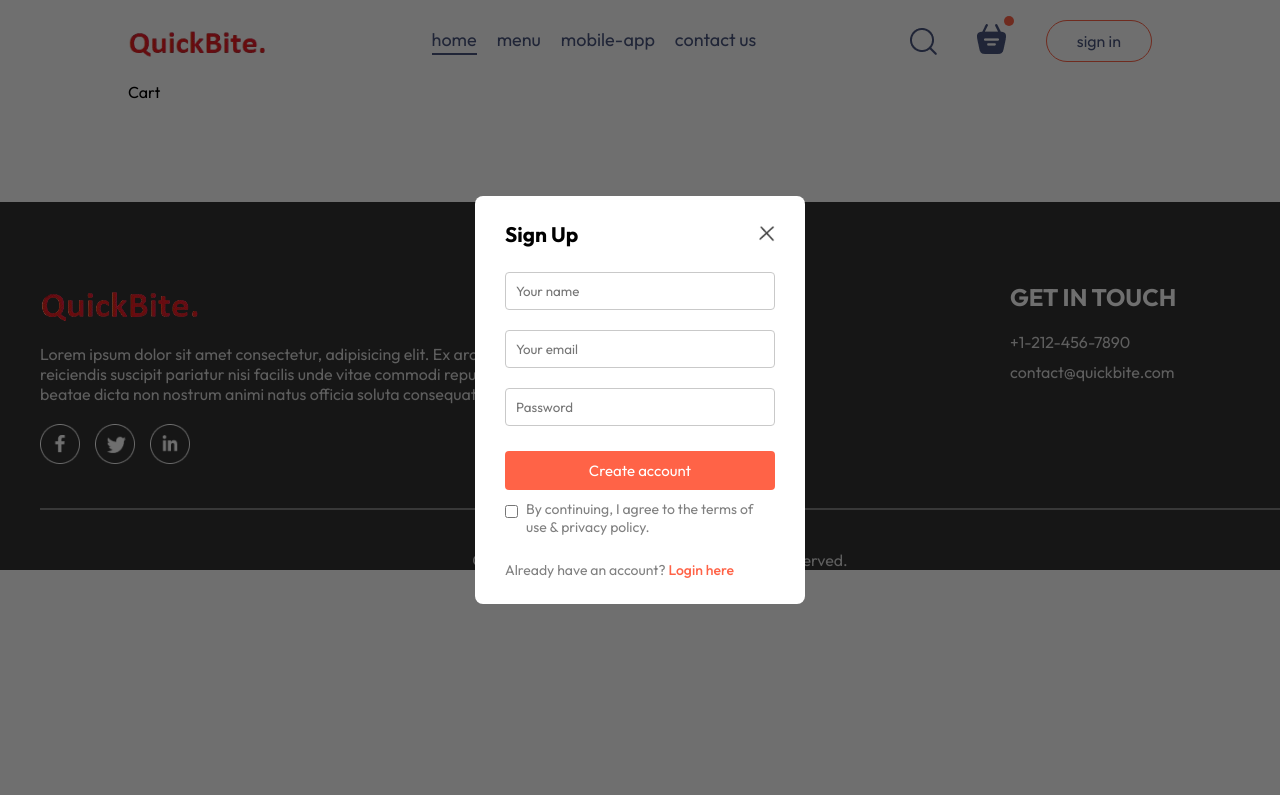
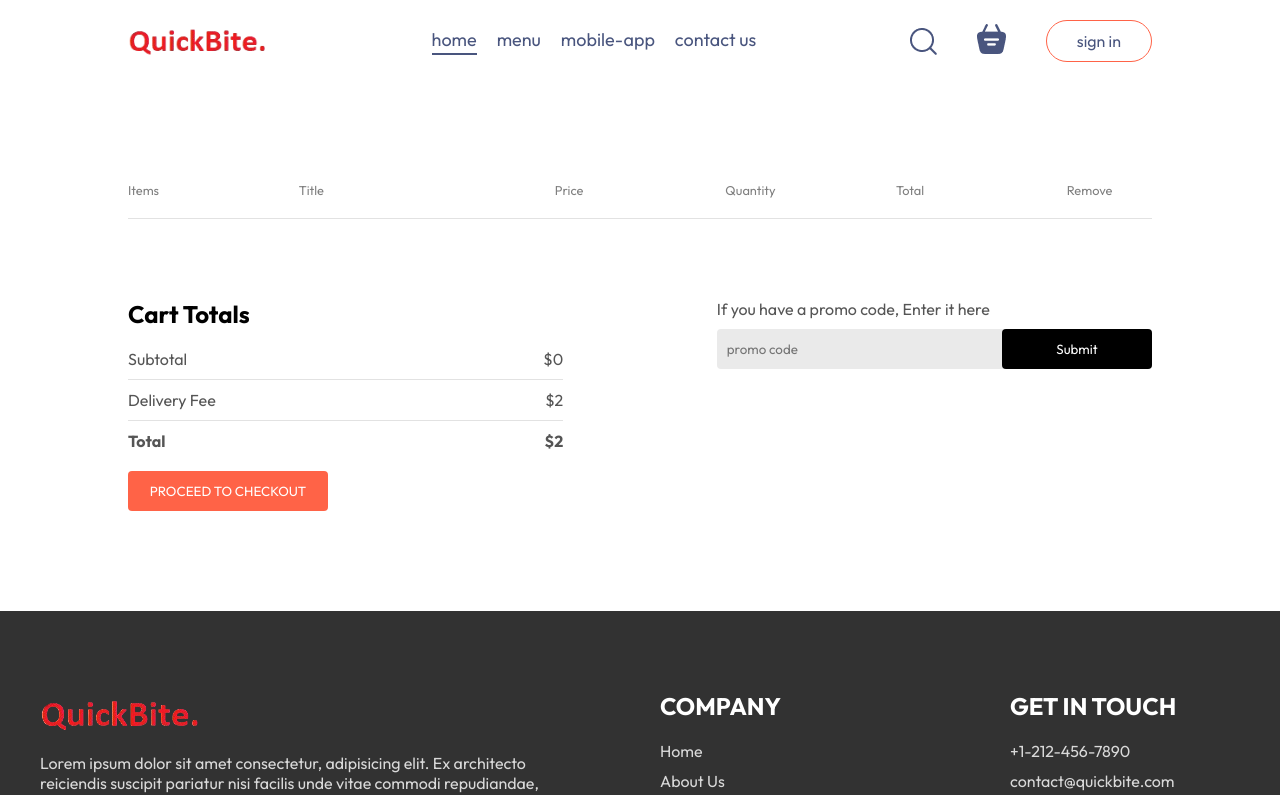
Before and after one commit to baskaranjeeva/eCom, a React (Vite) app: page /cart in a window 1280 px wide. Shown: the top 795 px of the page. Built offline with nearby package versions, Linux system fonts and the light colour scheme.

Commit message:
Create Cart page done

```diff
--- a/src/App.jsx
+++ b/src/App.jsx
@@ -9,7 +9,7 @@
 import LoginPopup from "./components/LoginPopup/LoginPopup";
 
 function App() {
-  const [showLogin, setShowLogin] = useState(true);
+  const [showLogin, setShowLogin] = useState(false);
 
   return (
     <>
--- a/src/components/LoginPopup/LoginPopup.jsx
+++ b/src/components/LoginPopup/LoginPopup.jsx
@@ -2,7 +2,7 @@
 import "./LoginPopup.css";
 import { assets } from "../../assets/assets";
 const LoginPopup = ({ setShowLogin }) => {
-  const [currState, setCurrState] = useState("Sign Up");
+  const [currState, setCurrState] = useState("Login");
   return (
     <div className="login-popup">
       <form action="" className="login-popup-container">
--- a/src/components/Navbar/Navbar.jsx
+++ b/src/components/Navbar/Navbar.jsx
@@ -1,13 +1,17 @@
-import React, { useState } from "react";
+import React, { useContext, useState } from "react";
 import "./Navbar.css";
 import { assets } from "../../assets/assets";
 import { Link } from "react-router-dom";
+import { StoreContext } from "../../context/StoreContext";
 const Navbar = ({ setShowLogin }) => {
   const [menu, setMenu] = useState("home");
+  const { getTotalCartAmount } = useContext(StoreContext);
 
   return (
     <div className="navbar">
-      <img src={assets.logo} alt="" className="logo" />
+      <Link to="/">
+        <img src={assets.logo} alt="" className="logo" />
+      </Link>
       <ul className="navbar-menu">
         <Link
           to="/"
@@ -41,8 +45,10 @@
       <div className="navbar-right">
         <img src={assets.search_icon} alt="" />
         <div className="navbar-search-icon">
-          <img src={assets.basket_icon} alt="" />
-          <div className="dot"></div>
+          <Link to="/cart">
+            <img src={assets.basket_icon} alt="" />
+          </Link>
+          <div className={getTotalCartAmount() === 0 ? "" : "dot"}></div>
         </div>
         <button
           onClick={() => {
--- a/src/context/StoreContext.jsx
+++ b/src/context/StoreContext.jsx
@@ -16,15 +16,23 @@
   const removeFromCart = (itemId) => {
     setCartItems((prev) => ({ ...prev, [itemId]: prev[itemId] - 1 }));
   };
-  useEffect(() => {
-    console.log(cartItems);
-  }, [cartItems]);
+  const getTotalCartAmount = () => {
+    let totalAmount = 0;
+    for (const item in cartItems) {
+      if (cartItems[item] > 0) {
+        let itemInfo = food_list.find((product) => product._id === item);
+        totalAmount += itemInfo.price * cartItems[item];
+      }
+    }
+    return totalAmount;
+  };
   const contextValue = {
     food_list,
     cartItems,
     setCartItems,
     addToCart,
     removeFromCart,
+    getTotalCartAmount,
   };
 
   return (
--- a/src/pages/Cart/Cart.css
+++ b/src/pages/Cart/Cart.css
@@ -0,0 +1,100 @@
+.cart {
+  margin: 100px 0px;
+}
+
+.cart-items-title {
+  display: grid;
+  grid-template-columns: 1fr 1.5fr 1fr 1fr 1fr 0.5fr;
+  align-items: center;
+  color: gray;
+  font-size: max(1vw, 12px);
+}
+.cart-items-item {
+  margin: 10px 0px;
+  color: black;
+}
+.cart-items-item img {
+  width: 50px;
+}
+
+.cart hr {
+  height: 1px;
+  background-color: #e2e2e2;
+  border: none;
+}
+
+.cart-items-item .cross {
+  cursor: pointer;
+}
+.cart-bottom {
+  margin-top: 80px;
+  display: flex;
+  justify-content: space-between;
+  gap: max(12vw, 20px);
+}
+
+.cart-total {
+  flex: 1;
+  display: flex;
+  flex-direction: column;
+  gap: 20px;
+}
+
+.cart-total-details {
+  display: flex;
+  justify-content: space-between;
+  color: #555;
+}
+
+.cart-total hr {
+  margin: 10px 0px;
+}
+
+.cart-total button {
+  border: none;
+  color: white;
+  background-color: tomato;
+  width: max(15vw, 200px);
+  padding: 12px 0px;
+  border-radius: 4px;
+  cursor: pointer;
+}
+
+.cart-promocode {
+  flex: 1;
+}
+.cart-promocode {
+  color: #555;
+}
+.cart-promocode-input {
+  margin-top: 10px;
+  display: flex;
+  justify-content: space-between;
+  align-items: center;
+  background-color: #eaeaea;
+  border-radius: 4px;
+}
+
+.cart-promocode-input input {
+  background: transparent;
+  border: none;
+  outline: none;
+  padding-left: 10px;
+}
+.cart-promocode-input button {
+  width: max(10vw, 150px);
+  padding: 12px 5px;
+  background-color: black;
+  border: none;
+  color: white;
+  border-radius: 4px;
+}
+
+@media (max-width: 750px) {
+  .cart-bottom {
+    flex-direction: column-reverse;
+  }
+  .cart-promocode {
+    justify-content: start;
+  }
+}
--- a/src/pages/Cart/Cart.jsx
+++ b/src/pages/Cart/Cart.jsx
@@ -1,7 +1,75 @@
-import React from "react";
+import React, { useContext } from "react";
 import "./Cart.css";
+import { StoreContext } from "../../context/StoreContext";
 const Cart = () => {
-  return <div>Cart</div>;
+  const { cartItems, food_list, removeFromCart, getTotalCartAmount } =
+    useContext(StoreContext);
+  return (
+    <div className="cart">
+      <div className="cart-items">
+        <div className="cart-items-title">
+          <p>Items</p>
+          <p>Title</p>
+          <p>Price</p>
+          <p>Quantity</p>
+          <p>Total</p>
+          <p>Remove</p>
+        </div>
+        <br />
+        <hr />
+        {food_list.map((item, index) => {
+          if (cartItems[item._id] > 0) {
+            return (
+              <div>
+                <div className="cart-items-title cart-items-item">
+                  <img src={item.image} alt="" />
+                  <p>{item.name}</p>
+                  <p>${item.price}</p>
+                  <p>{cartItems[item._id]}</p>
+                  <p>${item.price * cartItems[item._id]}</p>
+                  <p onClick={() => removeFromCart(item._id)} className="cross">
+                    ❌
+                  </p>
+                </div>
+                <hr />
+              </div>
+            );
+          }
+        })}
+      </div>
+      <div className="cart-bottom">
+        <div className="cart-total">
+          <h2>Cart Totals</h2>
+          <div>
+            <div className="cart-total-details">
+              <p>Subtotal</p>
+              <p>${getTotalCartAmount()}</p>
+            </div>
+            <hr />
+            <div className="cart-total-details">
+              <p>Delivery Fee</p>
+              <p>${2}</p>
+            </div>
+            <hr />
+            <div className="cart-total-details">
+              <b>Total</b>
+              <b>${getTotalCartAmount() + 2}</b>
+            </div>
+          </div>
+          <button>PROCEED TO CHECKOUT</button>
+        </div>
+        <div className="cart-promocode">
+          <div>
+            <p>If you have a promo code, Enter it here</p>
+            <div className="cart-promocode-input">
+              <input type="text" placeholder="promo code" />
+              <button>Submit</button>
+            </div>
+          </div>
+        </div>
+      </div>
+    </div>
+  );
 };
 
 export default Cart;
```
